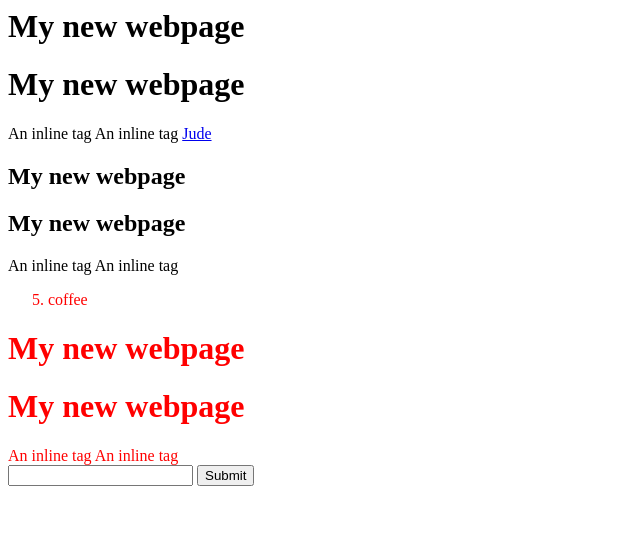
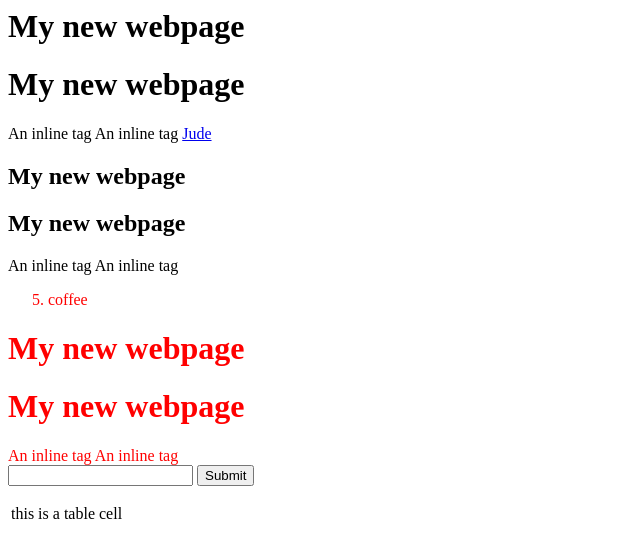
Before and after one commit to jampfer/ASE-220-playground, a plain HTML site: page index.html in a window 1280 px wide. Shown: the whole page, without its empty margins (0-640 px from the left). Drawn offline with Linux system fonts and the light colour scheme.

Commit message:
We added a table!

```diff
--- a/index.html
+++ b/index.html
@@ -36,5 +36,12 @@
             </button>
         </form>
     </div>
+    <table>
+        <tr>
+            <td>
+                this is a table cell
+            </td>
+        </tr>
+    </table>
 </body>
 </html>
```
